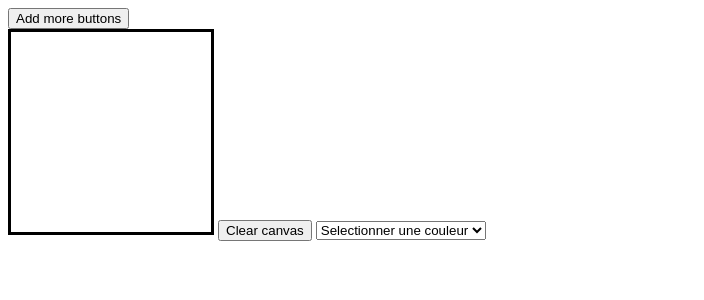
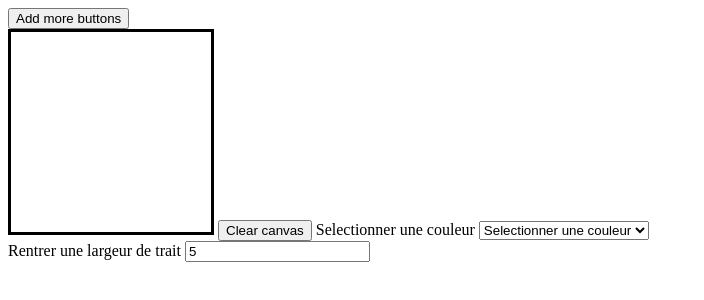
Before and after one commit to Jakyln/generativeContent, a plain HTML site: page index.html in a window 1280 px wide. Both pictures are taken after a click on the button "Clear canvas". Shown: the whole page, without its empty margins (0-704 px from the left). Drawn offline with Linux system fonts and the light colour scheme.

Commit message:
Ajouté un select pour la largeur du pinceau

```diff
--- a/index.html
+++ b/index.html
@@ -11,11 +11,13 @@
     </div>
    <canvas width="200" height="200" id="myCanvas" ></canvas>
    <button onclick="clearCanvas()" id="clearCanvas">Clear canvas</button>
+   <label for="selectColors">Selectionner une couleur</label>
    <select name="selectColors" id="selectColors">
         <option value="">Selectionner une couleur</option>
    </select>
-   <div id="colors">
-   </div>
+   <br>
+   <label for="selectWidth">Rentrer une largeur de trait</label>
+   <input type="number" name="inputLineWidth" id="inputLineWidth">
 
    <script src="index.js"></script>
 </body>
--- a/index.js
+++ b/index.js
@@ -164,7 +164,6 @@ canvasDiv.style = "border:solid"
 let canvas = canvasDiv.getContext("2d");
 let rect = canvasDiv.getBoundingClientRect();
 
-canvas.lineWidth = 5;
 
 let mouseIsDown = false;
 let globalX = 0;
@@ -173,7 +172,8 @@ let isWithinBounds = false;
 
 let colorsDiv = document.querySelector("#colors");
 let selectColors = document.querySelector("#selectColors");
-
+let inputLineWidth = document.querySelector("#inputLineWidth");
+inputLineWidth.value = 5;
 
 for (let index = 0; index < colorlist.length; index++) {
     const color = colorlist[index];
@@ -192,7 +192,9 @@ for (let index = 0; index < colorlist.length; index++) {
 function clearCanvas(){
     //reinitalise canvas
     canvasDiv.width = canvasDiv.width;
-    canvas.lineWidth = 5;
+    inputLineWidth.value = 5;
+    selectColors.value = "";
+
 }
 
 function addButton(){
@@ -214,6 +216,7 @@ function addInfiniteButtons(){
 let addCanvasPoint = (x, y, x2, y2) =>{
     canvas.beginPath();
     canvas.strokeStyle = selectColors.value;
+    canvas.lineWidth = inputLineWidth.value;
     canvas.lineJoin = "round";
     canvas.moveTo(x,y);
     canvas.lineTo(x2,y2);
```
